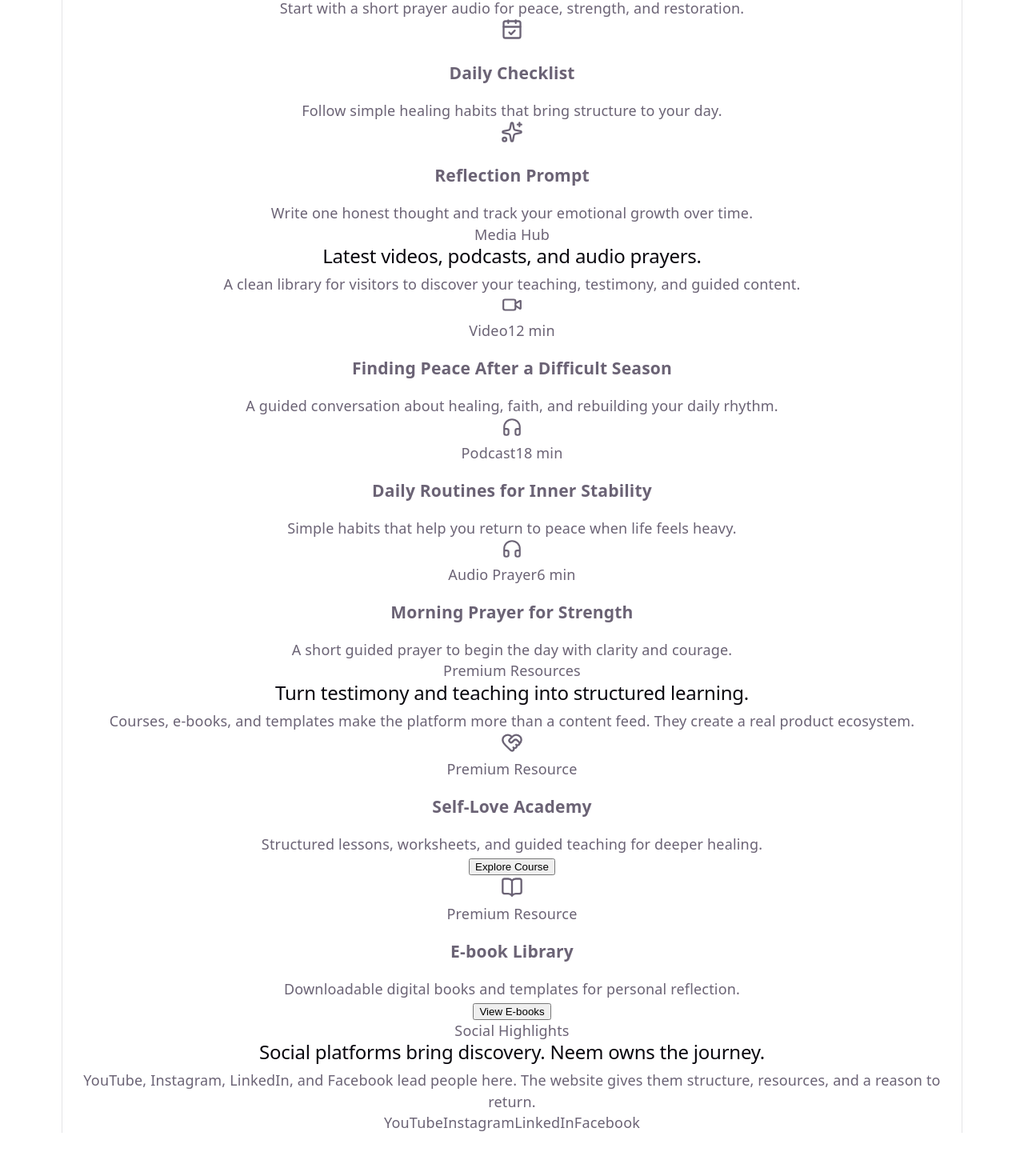
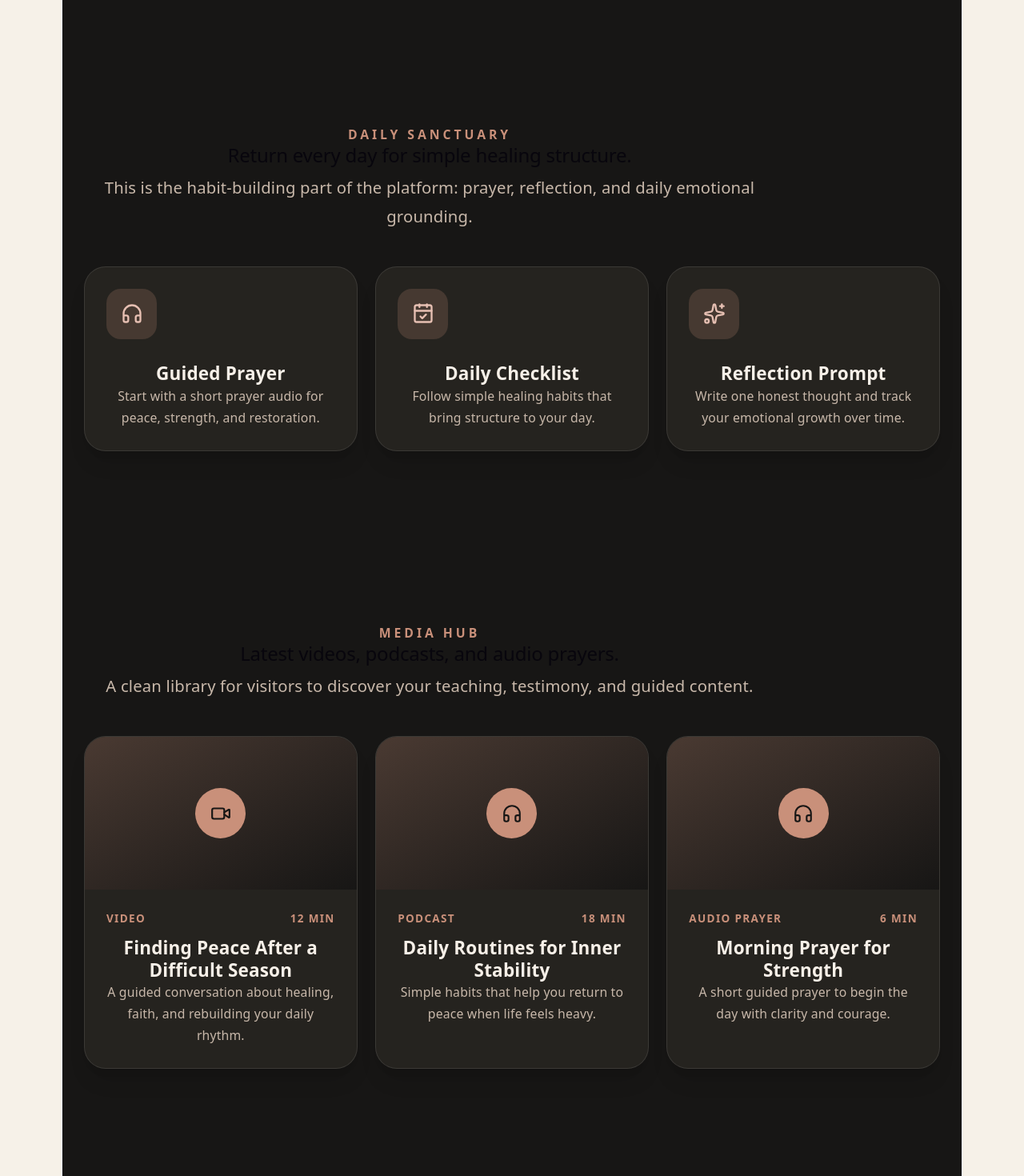
Before and after one commit to Peshmay/neem-personal-channel, a React (Vite) app in the folder apps/client/: page / in a window 1280 px wide. Shown: the part 760-2230 px from the top of the page at 80% size. Before the commit the page ends 2176 px from the top, so only its background shows below. Built offline with nearby package versions, Linux system fonts and the light colour scheme.

Commit message:
built footer feature

```diff
--- /dev/null
+++ b/apps/client/src/components/Footer.tsx
@@ -0,0 +1,77 @@
+import { Link } from "react-router-dom";
+import { ExternalLink } from "lucide-react";
+
+const footerLinks = [
+  { label: "My Story", path: "/about" },
+  { label: "Media Hub", path: "/media" },
+  { label: "Sanctuary", path: "/sanctuary" },
+  { label: "Shop", path: "/shop" },
+];
+
+const socialLinks = ["Youtube", "Instagram", "LinkedIn", "Facebook"];
+
+export default function Footer() {
+  return (
+    <footer className="border-t border-white/10 bg-[#171615]">
+      <div className="mx-auto grid max-w-6xl gap-10 px-5 py-12 md:grid-cols-[1.2fr_0.8fr_0.8fr] md:px-6 md:py-16">
+        <div>
+          <Link to="/" className="flex items-center gap-3">
+            <span className="grid h-10 w-10 place-items-center rounded-full bg-[#C9907A] text-lg font-black text-[#171615]">
+              N
+            </span>
+            <span className="text-lg font-black tracking-wide text-[#F7F0E8]">
+              Neem
+            </span>
+          </Link>
+
+          <p className="mt-5 max-w-sm text-sm leading-7 text-[#C8B8AA]">
+            A creator-owned healing channel for guided prayers, honest stories,
+            daily routines, courses, and digital resources.
+          </p>
+        </div>
+
+        <div>
+          <h2 className="text-sm font-black uppercase tracking-[0.25em] text-[#C9907A]">
+            Explore
+          </h2>
+
+          <nav className="mt-5 grid gap-3">
+            {footerLinks.map((link) => (
+              <Link
+                key={link.path}
+                to={link.path}
+                className="text-sm font-bold text-[#C8B8AA] transition hover:text-[#F7F0E8]"
+              >
+                {link.label}
+              </Link>
+            ))}
+          </nav>
+        </div>
+
+        <div>
+          <h2 className="text-sm font-black uppercase tracking-[0.25em] text-[#C9907A]">
+            Social
+          </h2>
+
+          <div className="mt-5 flex flex-wrap gap-3">
+            {socialLinks.map((item) => (
+              <button
+                key={item}
+                type="button"
+                aria-label={item}
+                className="grid h-11 w-11 place-items-center rounded-full border border-white/10 bg-[#25231F] text-[#C8B8AA] transition hover:border-[#C9907A] hover:text-[#F7F0E8]"
+              >
+                <ExternalLink size={20} />
+              </button>
+            ))}
+          </div>
+        </div>
+      </div>
+
+      <div className="border-t border-white/10 px-5 py-5 text-center text-xs font-semibold text-[#7F7166]">
+        © {new Date().getFullYear()} Neem. Built as a full-stack creator
+        platform.
+      </div>
+    </footer>
+  );
+}
--- /dev/null
+++ b/apps/client/src/components/ui/PageCta.tsx
@@ -0,0 +1,46 @@
+import ButtonLink from "./ButtonLink";
+
+type PageCtaProps = {
+  eyebrow: string;
+  title: string;
+  description: string;
+  primaryLabel: string;
+  primaryTo: string;
+  secondaryLabel: string;
+  secondaryTo: string;
+};
+
+export default function PageCta({
+  eyebrow,
+  title,
+  description,
+  primaryLabel,
+  primaryTo,
+  secondaryLabel,
+  secondaryTo,
+}: PageCtaProps) {
+  return (
+    <section className="mx-auto max-w-6xl px-5 py-16 md:px-6 md:py-24">
+      <div className="rounded-[2rem] border border-white/10 bg-[#25231F] p-8 text-center shadow-xl md:p-12">
+        <p className="text-xs font-black uppercase tracking-[0.25em] text-[#C9907A]">
+          {eyebrow}
+        </p>
+
+        <h2 className="mx-auto mt-4 max-w-3xl text-3xl font-black leading-tight md:text-5xl">
+          {title}
+        </h2>
+
+        <p className="mx-auto mt-5 max-w-2xl leading-7 text-[#C8B8AA]">
+          {description}
+        </p>
+
+        <div className="mt-8 flex flex-col justify-center gap-3 sm:flex-row">
+          <ButtonLink to={primaryTo}>{primaryLabel}</ButtonLink>
+          <ButtonLink to={secondaryTo} variant="secondary">
+            {secondaryLabel}
+          </ButtonLink>
+        </div>
+      </div>
+    </section>
+  );
+}
--- a/apps/client/src/index.css
+++ b/apps/client/src/index.css
@@ -1,3 +1,5 @@
+@import "tailwindcss";
+
 :root {
   --text: #6b6375;
   --text-h: #08060d;
@@ -11,8 +13,8 @@
   --shadow:
     rgba(0, 0, 0, 0.1) 0 10px 15px -3px, rgba(0, 0, 0, 0.05) 0 4px 6px -2px;
 
-  --sans: system-ui, 'Segoe UI', Roboto, sans-serif;
-  --heading: system-ui, 'Segoe UI', Roboto, sans-serif;
+  --sans: system-ui, "Segoe UI", Roboto, sans-serif;
+  --heading: system-ui, "Segoe UI", Roboto, sans-serif;
   --mono: ui-monospace, Consolas, monospace;
 
   font: 18px/145% var(--sans);
@@ -62,10 +64,6 @@
   box-sizing: border-box;
 }
 
-body {
-  margin: 0;
-}
-
 h1,
 h2 {
   font-family: var(--heading);
@@ -109,3 +107,17 @@ code {
   padding: 4px 8px;
   background: var(--code-bg);
 }
+
+html {
+  scroll-behavior: smooth;
+}
+
+body {
+  margin: 0;
+  background: #f6f1e8;
+}
+
+::selection {
+  background: #b98678;
+  color: #ffffff;
+}
--- a/apps/client/src/layouts/PublicLayout.tsx
+++ b/apps/client/src/layouts/PublicLayout.tsx
@@ -1,5 +1,6 @@
 import { Outlet } from "react-router-dom";
 import Header from "../components/Header";
+import Footer from "../components/Footer";
 
 export default function PublicLayout() {
   return (
@@ -9,6 +10,8 @@ export default function PublicLayout() {
       <main>
         <Outlet />
       </main>
+
+      <Footer />
     </div>
   );
 }
--- a/apps/client/src/pages/HomePage.tsx
+++ b/apps/client/src/pages/HomePage.tsx
@@ -216,12 +216,9 @@ function PremiumResourcesSection() {
               {item.description}
             </p>
 
-            <button
-              type="button"
-              className="mt-8 rounded-full bg-[#C9907A] px-6 py-3 font-black text-[#171615] transition hover:scale-105"
-            >
-              {item.cta}
-            </button>
+            <div className="mt-8">
+              <ButtonLink to="/shop">{item.cta}</ButtonLink>
+            </div>
           </article>
         ))}
       </div>
@@ -232,29 +229,36 @@ function PremiumResourcesSection() {
 function SocialHighlightsSection() {
   return (
     <section className="mx-auto max-w-6xl px-5 py-16 md:px-6 md:py-24">
-      <div className="rounded-[2rem] border border-white/10 bg-[#25231F] p-7 text-center shadow-xl md:p-12">
+      <div className="grid gap-8 rounded-[2rem] border border-white/10 bg-[#25231F] p-7 shadow-xl md:p-10 lg:grid-cols-[0.9fr_1.1fr] lg:items-center">
+        <div>
           <p className="text-xs font-black uppercase tracking-[0.25em] text-[#C9907A]">
             Social Highlights
           </p>
 
-        <h2 className="mx-auto mt-4 max-w-3xl text-3xl font-black leading-tight md:text-5xl">
-          Social platforms bring discovery. Neem owns the journey.
+          <h2 className="mt-4 text-3xl font-black leading-tight md:text-5xl">
+            Social brings discovery. Neem keeps the journey organized.
           </h2>
+        </div>
 
-        <p className="mx-auto mt-5 max-w-2xl leading-7 text-[#C8B8AA]">
-          YouTube, Instagram, LinkedIn, and Facebook lead people here. The
-          website gives them structure, resources, and a reason to return.
+        <div>
+          <p className="leading-7 text-[#C8B8AA]">
+            The website becomes the home base. Visitors can discover short
+            content on social media, then return here for prayers, courses,
+            resources, and structured support.
           </p>
 
-        <div className="mt-8 grid gap-3 sm:grid-cols-2 lg:grid-cols-4">
-          {["YouTube", "Instagram", "LinkedIn", "Facebook"].map((platform) => (
+          <div className="mt-6 flex flex-wrap gap-3">
+            {["YouTube", "Instagram", "LinkedIn", "Facebook"].map(
+              (platform) => (
                 <span
                   key={platform}
-              className="rounded-2xl border border-white/10 bg-[#171615] px-5 py-4 text-sm font-black text-[#F7F0E8]"
+                  className="rounded-full border border-white/10 bg-[#171615] px-4 py-2 text-xs font-black uppercase tracking-wider text-[#F7F0E8]"
                 >
                   {platform}
                 </span>
-          ))}
+              ),
+            )}
+          </div>
         </div>
       </div>
     </section>
--- a/package.json
+++ b/package.json
@@ -24,5 +24,8 @@
     "fullstack"
   ],
   "author": "",
-  "license": "MIT"
+  "license": "MIT",
+  "dependencies": {
+    "react-icons": "^5.6.0"
+  }
 }
```
Also changed, not shown: 1 other file (tests, documents, lock files or other folders). Lines whose indentation alone changed are shown as unchanged.
